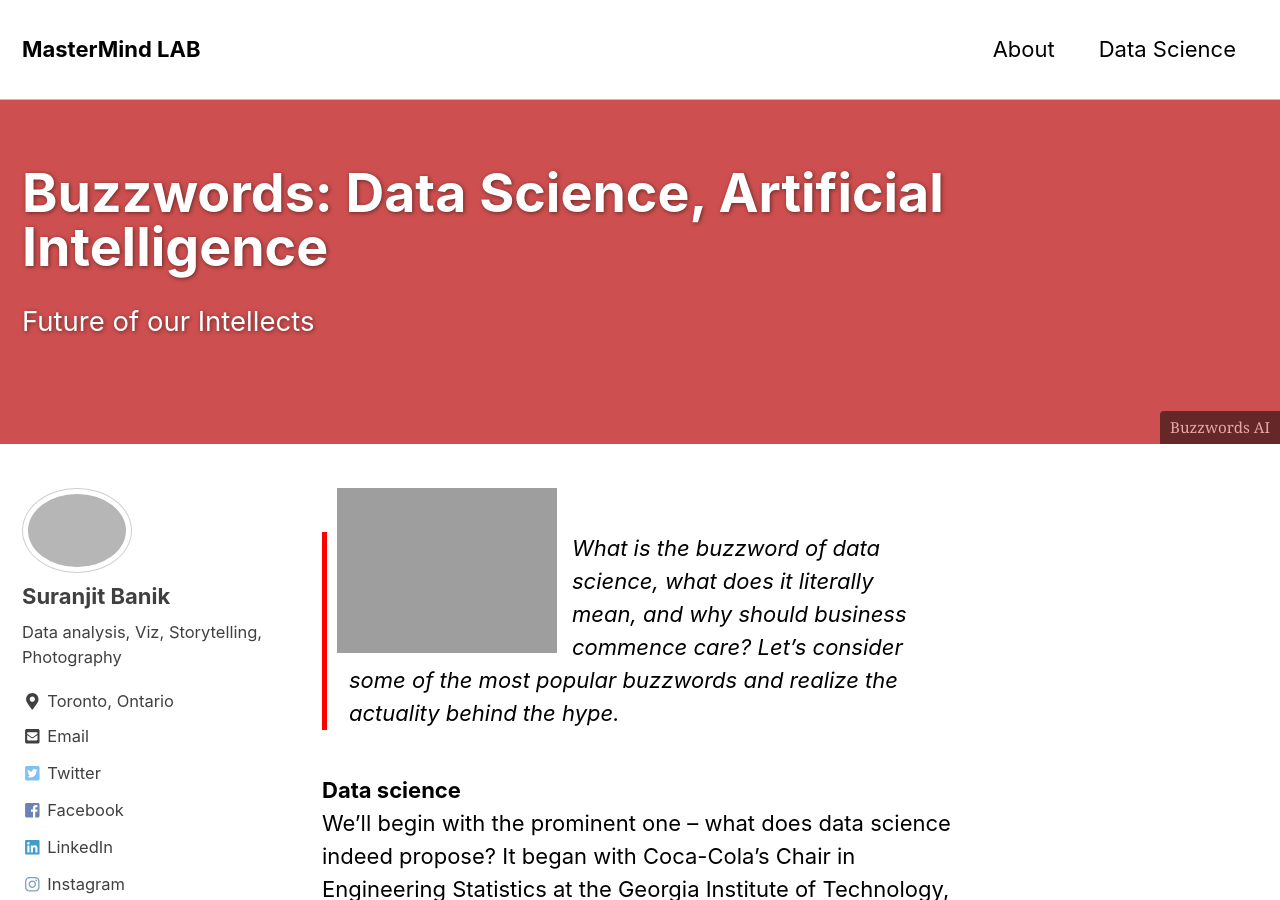
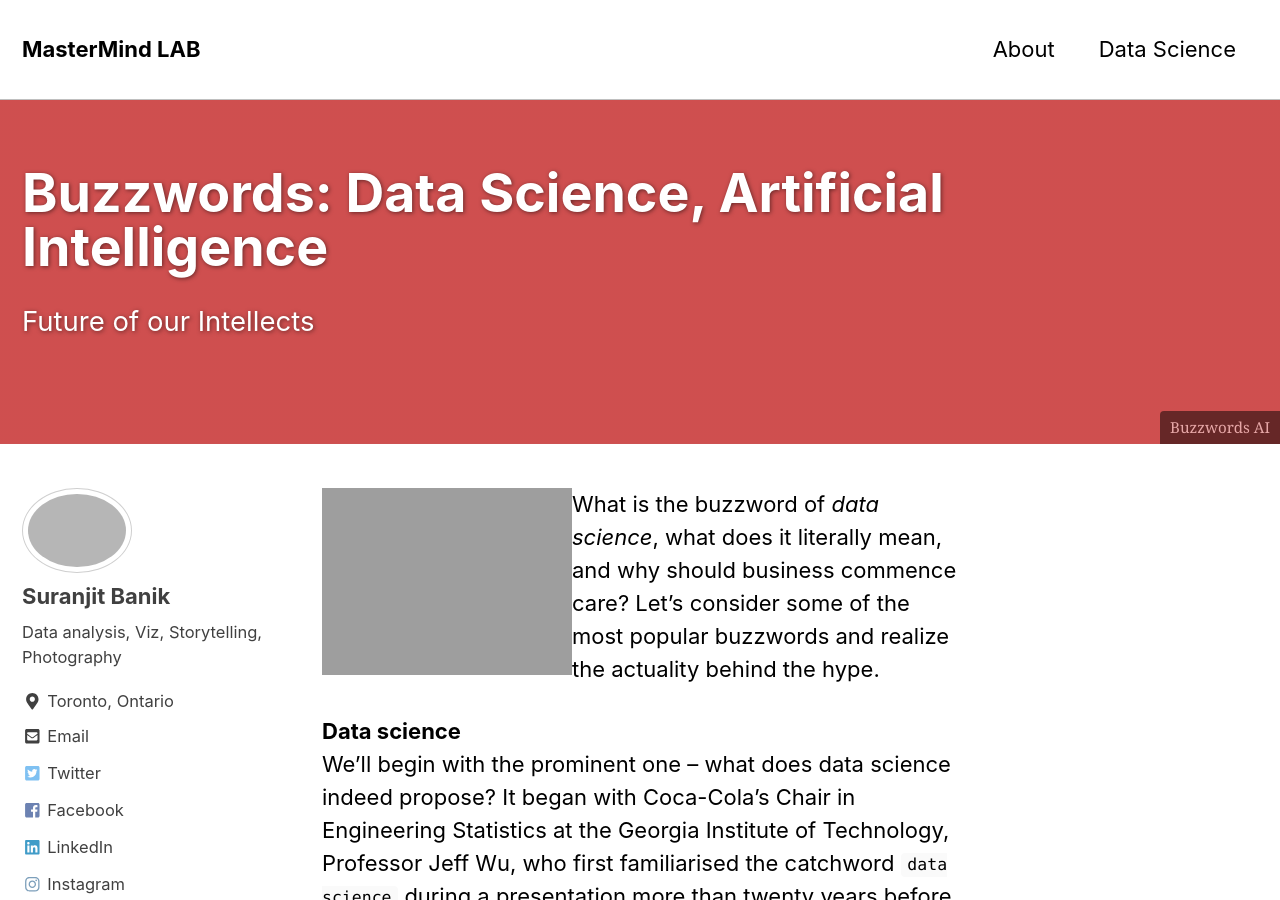
Before and after one commit to mastermindLAB/mastermindLAB.github.io, a Jekyll site: the page built from _posts/2019-03-29-DefinitionOfDataScience.md, in a window 1280 px wide and 900 px high. Built offline with Jekyll 4.4.1, drawn with Linux system fonts in a browser that asks for light colours; nearby versions of some CDN libraries.

```diff
--- a/_posts/2019-03-29-DefinitionOfDataScience.md
+++ b/_posts/2019-03-29-DefinitionOfDataScience.md
@@ -11,8 +11,8 @@
     - label: "See Projects"
       url: "https://github.com/mastermindlab"
 ---
-<img style="padding:0 15px; float: left;" src="{{ site.url }}{{ site.baseurl }}/images/face-recognision-blog.jpg" width="250" height="150">
-> What is the buzzword of _data science_, what does it literally mean, and why should business commence care? Let’s consider some of the most popular buzzwords and realize the actuality behind the hype.
+<img style="padding:0 0px; float: left;" src="{{ site.url }}{{ site.baseurl }}/images/face-recognision-blog.jpg" width="250" height="150">
+What is the buzzword of _data science_, what does it literally mean, and why should business commence care? Let’s consider some of the most popular buzzwords and realize the actuality behind the hype.
 
 **Data science** <br>
 We’ll begin with the prominent one – what does data science indeed propose? It began with Coca-Cola’s Chair in Engineering Statistics at the Georgia Institute of Technology, Professor Jeff Wu, who first familiarised the catchword `data science` during a presentation more than twenty years before. Earlier the term `statistician` was extensively used instead, however, Professor Wu took the view that `Statistician` no longer included the range of work being done by statisticians and that `Data Scientist` better summarised the multi-faceted position.<br>
```
